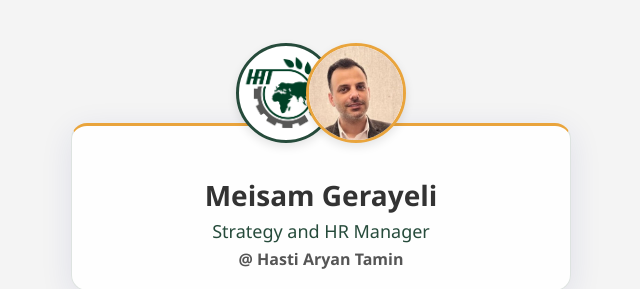
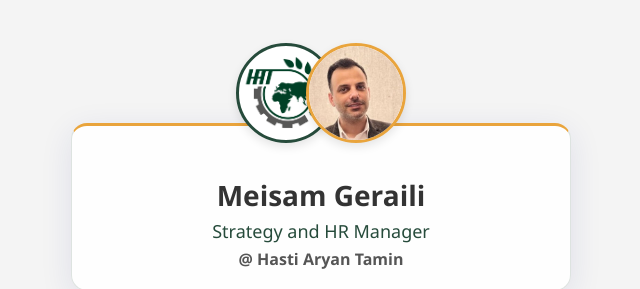
Before and after one commit to HATfood/HRCard, a plain HTML site: page index.html in a window 1280 px wide. Shown: the top 289 px of the page, without its empty margins (319-959 px from the left). Drawn offline with Linux system fonts and the light colour scheme; a script that the page names is missing.

Commit message:
Update index.html

```diff
--- a/index.html
+++ b/index.html
@@ -4,7 +4,7 @@
     <meta charset="UTF-8">
     <meta name="viewport" content="width=device-width, initial-scale=1.0">
     <!-- Updated Title -->
-    <title>Meisam Gerayeli - Digital Business Card</title> <!-- CHANGED -->
+    <title>Meisam Geraili - Digital Business Card</title> <!-- CHANGED -->
     <script src="https://cdnjs.cloudflare.com/ajax/libs/qrcodejs/1.0.0/qrcode.min.js"></script>
     <!-- Added Font Awesome for Icons -->
     <link rel="stylesheet" href="https://cdnjs.cloudflare.com/ajax/libs/font-awesome/6.0.0-beta3/css/all.min.css">
@@ -251,15 +251,15 @@
                 <img src="logo.png" alt="Company Logo" class="profile-image">
             </div>
             <div class="image-container profile">
-                 <!-- IMPORTANT: Replace pic.png with Meysam Gerayeli's profile picture --> <!-- REMINDER ADDED -->
+                 <!-- IMPORTANT: Replace pic.png with Meysam Geraili's profile picture --> <!-- REMINDER ADDED -->
                  <!-- Keep the filename as pic.png or change it if you use a different file -->
-                <img src="Pictureq.jpg" alt="Meisam Gerayeli Profile Picture" class="profile-image"> <!-- ALT TEXT CHANGED -->
+                <img src="Pictureq.jpg" alt="Meisam Geraili Profile Picture" class="profile-image"> <!-- ALT TEXT CHANGED -->
             </div>
         </div>
 
         <!-- Name and Title Box - UPDATED -->
         <div class="glass-box header-box">
-            <h1 class="name">Meisam Gerayeli</h1>             <!-- NAME CHANGED -->
+            <h1 class="name">Meisam Geraili</h1>             <!-- NAME CHANGED -->
             <h2 class="title">Strategy and HR Manager</h2>    <!-- TITLE CHANGED -->
             <h2 class="company">@ Hasti Aryan Tamin</h2> <!-- Company Name (Same) -->
         </div>
```
